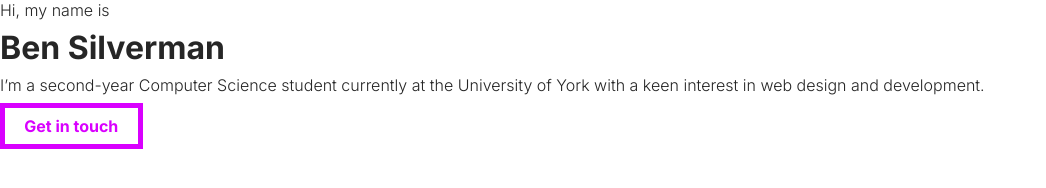
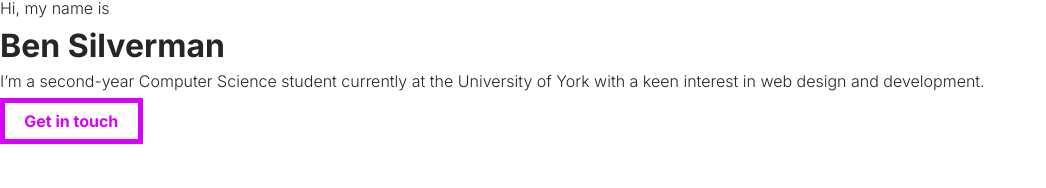
Before and after one commit to benslv/silverben10.github.io, a Gatsby site: page / in a window 1280 px wide. Shown: the whole page, without its empty margins (0-1046 px from the left). Built offline with nearby package versions, Linux system fonts and the light colour scheme; Gatsby itself is replaced by a stand-in of ours.

Commit message:
Modify paragraph line-height

```diff
--- a/src/styles/_typography.scss
+++ b/src/styles/_typography.scss
@@ -29,3 +29,7 @@ h2,
 h3 {
     font-weight: 700;
 }
+
+p {
+    line-height: 110%;
+}
```
